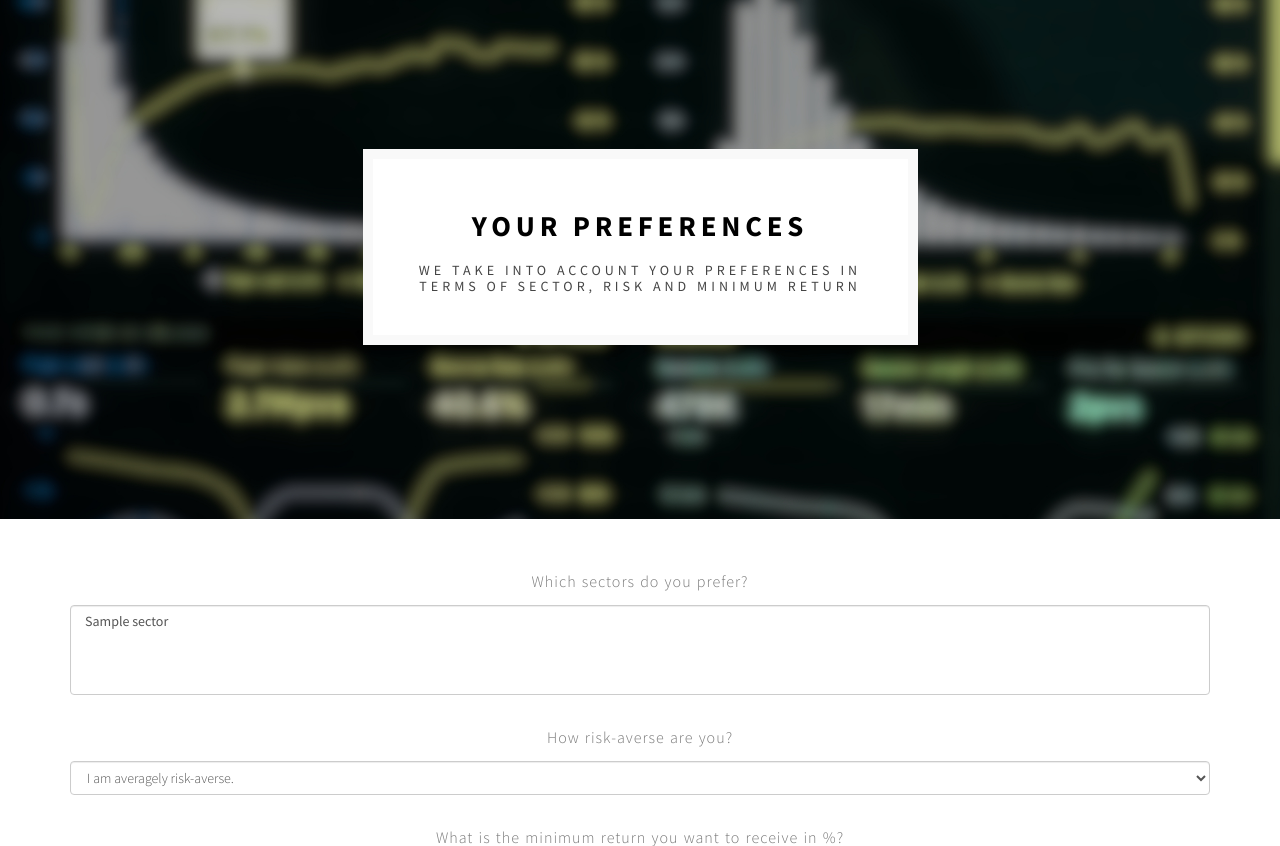
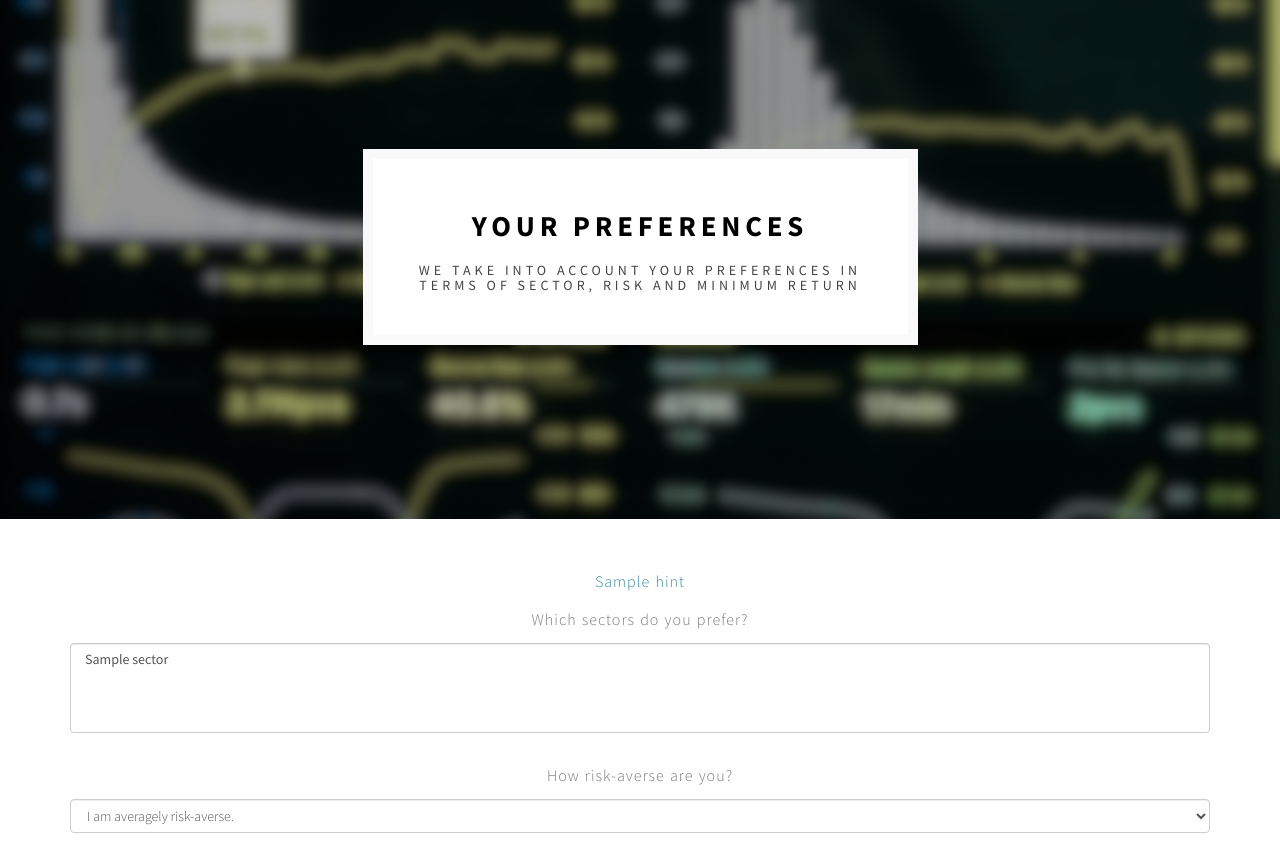
Before and after one commit to bjarnegerdes/wwi18dsb-projektrealisierung, a Flask app: template src/frontend/templates/preferences.html in a window 1280 px wide. Shown: the part 145-991 px from the top of the page. Run offline with Flask 2, Linux system fonts and the light colour scheme; the template is opened without the code that fills it: most values are stand-ins (such as "Sample title", 1, 10 or a date in 2020); parts of the project's set-up code (start-up, migrations or seed data) failed here and were passed over; some libraries are stand-ins or nearby versions; some web fonts are replaced.

Commit message:
Improved error handling in frontend

```diff
--- a/src/frontend/app.py
+++ b/src/frontend/app.py
@@ -36,31 +36,6 @@ Base.prepare(engine, reflect=True)
 Base.metadata.create_all(bind=engine)
 session = Session(engine)
 
-# extract all tickers to filter with them later
-# ticker_obj = session.query(Redditpost.ticker).distinct().all()
-# ticker = [ticker[0] for ticker in ticker_obj]
-
-# update metadata if it is older than 24 hours
-delta = datetime.datetime.utcnow() - datetime.datetime.strptime(str(list(Path(".").rglob("metadata_*.csv"))[0])[-30:-4], '%Y-%m-%d %H:%M:%S.%f')
-
-if delta.days == 0:
-    df_data = pd.read_csv(str(list(Path(".").rglob("metadata_*.csv"))[0]), index_col=False)
-
-else:
-    stock_list_performance = Screener(table='Performance', order='price', filters = ['cap_midover', 'ipodate_more1', 'exch_nasd'])
-    stock_list_overview = Screener(table='Overview', order='price', filters = ['cap_midover', 'ipodate_more1', 'exch_nasd'])
-    # Daten lesen als Dataframe und mergen
-    df_performance = pd.DataFrame(stock_list_performance.data)
-    df_overview = pd.DataFrame(stock_list_overview.data)
-
-    difference_cols = list(df_performance.columns.difference(df_overview.columns))
-    difference_cols.append("Ticker")
-
-    df_data = df_overview.merge(df_performance[difference_cols], left_on="Ticker", right_on="Ticker", how="outer")
-
-    os.remove(str(list(Path(".").rglob("metadata_*.csv"))[0]))
-    df_data.to_csv(f"metadata_{datetime.datetime.utcnow()}.csv", index=False)
-
 
 # app = Flask(__name__) creates an instance of the Flask class called app.
 # the first argument is the name of the module or package (in this case Flask).
@@ -85,7 +60,31 @@ def index():
 # this function returns the preferences.html page which is used to input get the customer preferences regarding sector, risk und return.
 @app.route("/preferences")
 def preferences():
-    return render_template('preferences.html', sectors=sorted(list(set(df_data['Sector']))))
+
+    global df_data
+
+    # update metadata if it is older than 24 hours
+    delta = datetime.datetime.utcnow() - datetime.datetime.strptime(str(list(Path(".").rglob("metadata_*.csv"))[0])[-30:-4], '%Y-%m-%d %H:%M:%S.%f')
+
+    if delta.days == 0:
+        df_data = pd.read_csv(str(list(Path(".").rglob("metadata_*.csv"))[0]), index_col=False)
+
+    else:
+        stock_list_performance = Screener(table='Performance', order='price', filters = ['cap_midover', 'ipodate_more1', 'exch_nasd'])
+        stock_list_overview = Screener(table='Overview', order='price', filters = ['cap_midover', 'ipodate_more1', 'exch_nasd'])
+        # Daten lesen als Dataframe und mergen
+        df_performance = pd.DataFrame(stock_list_performance.data)
+        df_overview = pd.DataFrame(stock_list_overview.data)
+
+        difference_cols = list(df_performance.columns.difference(df_overview.columns))
+        difference_cols.append("Ticker")
+
+        df_data = df_overview.merge(df_performance[difference_cols], left_on="Ticker", right_on="Ticker", how="outer")
+
+        os.remove(str(list(Path(".").rglob("metadata_*.csv"))[0]))
+        df_data.to_csv(f"metadata_{datetime.datetime.utcnow()}.csv", index=False)
+
+    return render_template('preferences.html', sectors=sorted(list(set(df_data['Sector']))), hint=False)
 
 # this function is used to receive the customer preferences
 @app.route("/preferences_end", methods=['GET', 'POST'])
@@ -213,11 +212,15 @@ def dashboard():
         # combining the time stamps with the sentiment data
         sentiment_data = [[int(date/1000000) for date in resampled_ticker.index.values.tolist()][-125:], series_collection_best]
 
+        # if filter constraints lead to no data: redirect to preferences page
+        if len(sentiment_data[1]) == 0:
+            return render_template('preferences.html', sectors=sorted(list(set(df_data['Sector']))), hint="Please ease your constraints. Your preferences excluded all stocks.")
+
         return render_template('dashboard.html', sentiment_data=sentiment_data, risk_return_data=risk_return_data)
 
     # return to the preferences input if they were not set before
     except NameError:
-        return render_template('preferences.html', sectors=sorted(list(set(df_data['Sector']))))
+        return render_template('preferences.html', sectors=sorted(list(set(df_data['Sector']))), hint=False)
 
 # this function returns the team.html page containing the information details from our team.
 @app.route("/team")
--- a/src/frontend/templates/dashboard.html
+++ b/src/frontend/templates/dashboard.html
@@ -177,7 +177,7 @@
                <details {% if data["total_rank"] == 1 %}open{% endif %}>
                   <summary><h3 style="color:{{data["color"]}}"><b>{{data["total_rank"]}}{{". " + data["ticker"]}}</b></h3></summary>
                   <p><b>{{data["company"]}}</b></p>
-                  <p>A <b>{{data["sector"]}}</b> Company based in <b>{{data["country"]}}</b> in the <b>{{data["industry"]}}</b> Industry</p>
+                  <p>A <b>{{data["sector"]}}</b> Company located in <b>{{data["country"]}}</b> in the <b>{{data["industry"]}}</b> Industry</p>
                   <ul>
                      <li><p>Price: {{data["price"]}} $</p></li>
                      <li><p>Sentiment-Score: {{data["sentiment_score"]}}</p></li>
--- a/src/frontend/templates/preferences.html
+++ b/src/frontend/templates/preferences.html
@@ -115,6 +115,9 @@
             <center>
                <!-- iso section -->
                <div class="iso-section wow fadeInUp" data-wow-delay="2.6s">
+                  {% if hint %}
+                  <p style="color:rgba(8, 103, 131, 0.8)">{{hint}}<p>
+                  {% endif %}
                   <form id="preferences" method="post" action="/preferences_end">
 
                      <p>Which sectors do you prefer?</p>
```
